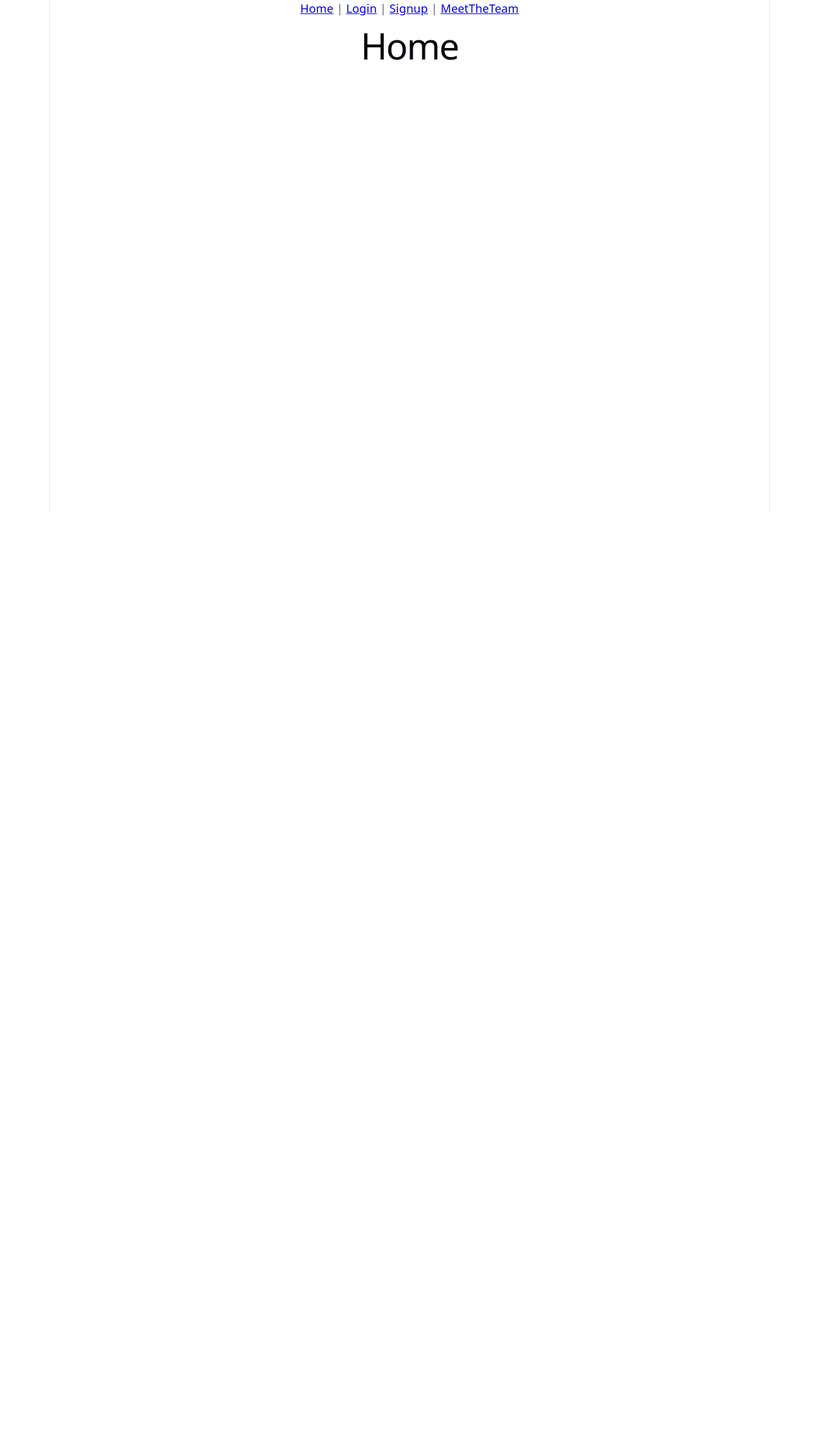
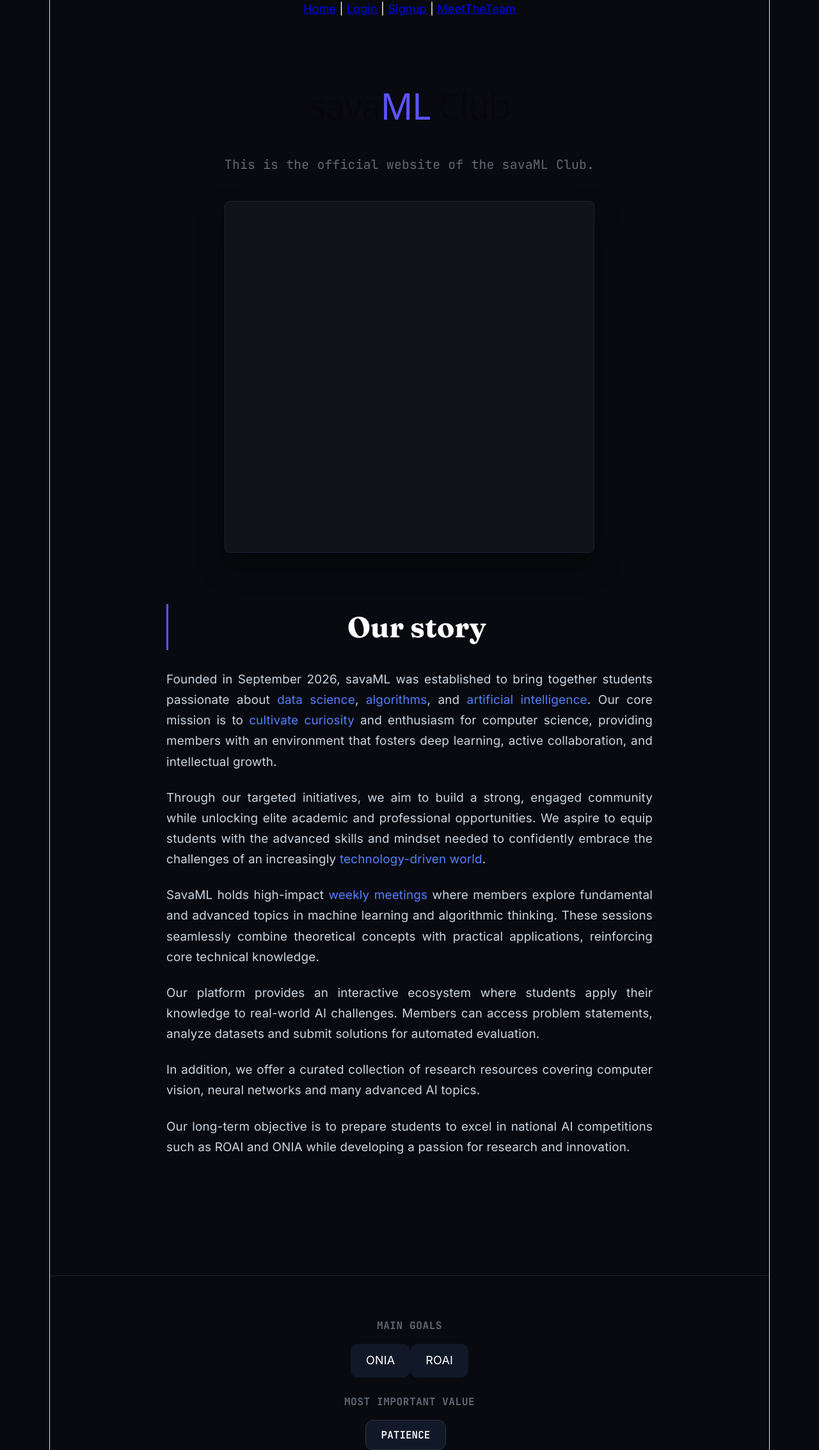
Before and after one commit to sabinngh/cezar_help, a React app in the folder frontend/frontend/: page / in a window 1280 px wide. Shown: the whole page at 64% size. Before the commit the page ends 800 px from the top, so only its background shows below. Built offline with nearby package versions, Linux system fonts and the light colour scheme; the HTML template or start-up script is replaced by a standard one.

Commit message:
Added the home page and a couple of buttons.

```diff
--- /dev/null
+++ b/frontend/frontend/src/components/Goals.jsx
@@ -0,0 +1,39 @@
+import "../styles/goals.css";
+
+function Goals() {
+
+    return (
+
+        <section className="goals-section">
+
+            <h5>Main goals</h5>
+
+            <a
+                className="goal-button"
+                href="https://olimpiada-ai.ro/ro"
+                target="_blank"
+                rel="noopener noreferrer"
+            >
+                ONIA
+            </a>
+
+            <a
+                className="goal-button"
+                href="https://olimpiada.nitro-ai.org/ro/"
+                target="_blank"
+                rel="noopener noreferrer"
+            >
+                ROAI
+            </a>
+
+            <h5>Most important value</h5>
+
+            <button>PATIENCE</button>
+
+        </section>
+
+    );
+
+}
+
+export default Goals;
--- /dev/null
+++ b/frontend/frontend/src/components/Hero.jsx
@@ -0,0 +1,37 @@
+//import "../styles/hero.css";
+//import "@google/model-viewer";
+
+function Hero() {
+    return (
+        <section className="hero-container">
+
+            <div className="hero-section">
+
+                <h1>
+                    sava<span>ML</span> Club
+                </h1>
+
+                <h4>
+                    This is the official website of the savaML Club.
+                </h4>
+
+            </div>
+
+            <div className="graphic-fullwidth-frame">
+
+                <model-viewer
+                    src="/keyboard.glb"
+                    auto-rotate
+                    camera-controls
+                    disable-zoom
+                    min-field-of-view="30deg"
+                    field-of-view="60deg"
+                />
+
+            </div>
+
+        </section>
+    );
+}
+
+export default Hero;
--- /dev/null
+++ b/frontend/frontend/src/components/OurStory.jsx
@@ -0,0 +1,44 @@
+//import "../styles/story.css";
+
+function OurStory() {
+
+    return (
+
+        <section className="content-container">
+
+            <div className="text-content">
+
+                <h3>Our story</h3>
+
+                <p>
+                    Founded in September 2026, savaML was established to bring together students passionate about <em>data science</em>, <em>algorithms</em>, and <em>artificial intelligence</em>. Our core mission is to <em>cultivate curiosity</em> and enthusiasm for computer science, providing members with an environment that fosters deep learning, active collaboration, and intellectual growth.
+                </p>
+
+                <p>
+                    Through our targeted initiatives, we aim to build a strong, engaged community while unlocking elite academic and professional opportunities. We aspire to equip students with the advanced skills and mindset needed to confidently embrace the challenges of an increasingly <em>technology-driven world</em>.
+                </p>
+
+                <p>
+                    SavaML holds high-impact <em>weekly meetings</em> where members explore fundamental and advanced topics in machine learning and algorithmic thinking. These sessions seamlessly combine theoretical concepts with practical applications, reinforcing core technical knowledge.
+                </p>
+
+                <p>
+                    Our platform provides an interactive ecosystem where students apply their knowledge to real-world AI challenges. Members can access problem statements, analyze datasets and submit solutions for automated evaluation.
+                </p>
+
+                <p>
+                    In addition, we offer a curated collection of research resources covering computer vision, neural networks and many advanced AI topics.
+                </p>
+
+                <p>
+                    Our long-term objective is to prepare students to excel in national AI competitions such as ROAI and ONIA while developing a passion for research and innovation.
+                </p>
+
+            </div>
+
+        </section>
+
+    );
+}
+
+export default OurStory;
--- a/frontend/frontend/src/pages/Home.jsx
+++ b/frontend/frontend/src/pages/Home.jsx
@@ -1,5 +1,17 @@
+import "../styles/home.css";
+
+import Hero from "../components/Hero";
+import OurStory from "../components/OurStory";
+import Goals from "../components/Goals";
+
 function Home() {
-    return <h1>Home</h1>;
+    return (
+        <>
+            <Hero />
+            <OurStory />
+            <Goals />
+        </>
+    );
 }
 
 export default Home;
--- /dev/null
+++ b/frontend/frontend/src/styles/goals.css
@@ -0,0 +1,56 @@
+button {
+    background: #111827;
+    color: white;
+    border: 1px solid #2c3442;
+    border-radius: 12px;
+    padding: 12px 24px;
+
+    font-size: 16px;
+    font-weight: 600;
+
+    cursor: pointer;
+
+    transition:
+        transform 0.25s ease,
+        box-shadow 0.25s ease,
+        background-color 0.25s ease,
+        border-color 0.25s ease;
+}
+
+button:hover {
+    transform: translateY(-3px) scale(1.08);
+
+    background-color: #1d2738;
+
+    border-color: #4f46e5;
+
+    box-shadow:
+        0 12px 28px rgba(79, 70, 229, 0.25);
+}
+
+button:active {
+    transform: translateY(0px) scale(0.98);
+
+    transition: transform 0.1s;
+}
+
+.goal-button {
+    display: inline-block;
+
+    padding: 12px 24px;
+
+    background: #111827;
+    color: white;
+    text-decoration: none;
+
+    border-radius: 12px;
+
+    transition: transform .25s ease,
+                box-shadow .25s ease;
+}
+
+.goal-button:hover {
+    transform: translateY(-3px) scale(1.08);
+
+    box-shadow: 0 10px 20px rgba(79,70,229,.3);
+}
--- /dev/null
+++ b/frontend/frontend/src/styles/home.css
@@ -0,0 +1,489 @@
+/* Importing the high-end design fonts */
+@import url('https://fonts.googleapis.com/css2?family=Fraunces:ital,opsz,wght@0,9..144,100..900;1,9..144,100..900&family=JetBrains+Mono:ital,wght@0,100..800;1,100..800&family=Inter:wght@300;400;600&display=swap');
+
+/* Reset rules */
+* {
+    margin: 0;
+    padding: 0;
+    box-sizing: border-box;
+}
+
+/* Color variables mapped directly from the savaML UI design */
+:root {
+    --bg-dark: #090a0f;       /* Deep matte black background */
+    --bg-card: #10121a;       /* Dark card background */
+    --border-color: #1e2230;  /* Tech border gray */
+    --accent-purple: #5c54ff; /* savaML Electric Purple */
+    --accent-blue: #547fff;   /* Soft electric blue color for text em */
+    --text-bright: #ffffff;   /* Crisp white titles */
+    --text-muted: #626875;    /* Subdued description text */
+}
+
+/* Global Reset & Base Layout */
+body {
+    background-color: var(--bg-dark);
+    color: var(--text-bright);
+    font-family: 'Inter', sans-serif;
+    line-height: 1.6;
+    min-height: 100vh;
+}
+
+/* ==========================================================================
+   NAVIGATION HEADER BAR STYLES
+   ========================================================================== */
+.main-header {
+    max-width: 1200px;
+    margin: 0 auto;
+    display: flex;
+    justify-content: space-between;
+    align-items: center;
+    padding: 30px 20px;
+    border-bottom: 1px solid var(--border-color);
+}
+
+.logo {
+    font-family: 'JetBrains Mono', monospace;
+    font-weight: 700;
+    font-size: 1.25rem;
+    color: var(--text-bright);
+    letter-spacing: -0.5px;
+}
+
+.logo span, h1 span {
+    color: var(--accent-purple);
+}
+
+.nav-links {
+    display: flex;
+    gap: 32px;
+}
+
+.nav-links a {
+    font-family: 'Inter', sans-serif;
+    color: var(--text-muted);
+    font-size: 0.95rem;
+    font-weight: 500;
+    text-decoration: none;
+    transition: color 0.2s ease;
+}
+
+.nav-links a:hover {
+    color: var(--text-bright);
+}
+
+.btn-signin {
+    font-family: 'JetBrains Mono', monospace;
+    background-color: var(--accent-purple);
+    color: var(--text-bright) !important;
+    padding: 8px 18px;
+    border-radius: 4px;
+    font-size: 0.85rem;
+    font-weight: 600;
+    text-decoration: none;
+    transition: opacity 0.2s ease;
+}
+
+.btn-signin:hover {
+    opacity: 0.9;
+}
+
+/* ==========================================================================
+   FULL SCREEN HERO SECTION (Huge text stacked above keyboard)
+   ========================================================================== */
+.hero-container {
+    max-width: 1200px;
+    margin: 0 auto;
+    padding: 60px 20px 0 20px;
+    text-align: center; /* Centering the titles above the canvas */
+}
+
+h1 {
+    font-family: 'Fraunces', serif;
+    font-size: 4.5rem; /* Upgraded size to look massive and premium */
+    font-weight: 700;
+    letter-spacing: -2px;
+    margin-bottom: 12px;
+}
+
+h4 {
+    font-family: 'JetBrains Mono', monospace;
+    color: var(--text-muted);
+    font-size: 1.1rem;
+    font-weight: 400;
+    margin-top: 0;
+    margin-bottom: 40px;
+}
+
+/* FULL SCREEN GRAPHIC FRAME - Stretches fully across your column track */
+.graphic-fullwidth-frame {
+    background-color: var(--bg-card);
+    border: 1px solid var(--border-color);
+    border-radius: 8px;
+    width: 100%;
+    height: 550px; /* Generous height for a sprawling 3D keyboard presence */
+    overflow: hidden;
+    margin-bottom: 80px;
+    box-shadow: 0 20px 40px rgba(0, 0, 0, 0.4);
+}
+
+model-viewer {
+    width: 100%;
+    height: 100%;
+    background-color: transparent;
+    --poster-color: transparent;
+}
+
+/* ==========================================================================
+   LOWER STORY LAYOUT CONTAINER (Optimized center column reading text)
+   ========================================================================== */
+.content-container {
+    max-width: 800px; /* Narrower width for optimal reading comfort */
+    margin: 0 auto;
+    padding: 0 20px 100px 20px;
+}
+
+h3 {
+    font-family: 'Fraunces', serif;
+    font-size: 2.5rem;
+    margin-top: 0;
+    margin-bottom: 30px;
+    border-left: 3px solid var(--accent-purple);
+    padding-left: 20px;
+}
+
+.text-content p {
+    color: #cbd5e1;
+    font-size: 1.05rem;
+    margin-bottom: 24px;
+    text-align: justify;
+    line-height: 1.7;
+}
+
+.text-content p em {
+    color: var(--accent-blue);
+    font-style: italic;
+    font-weight: 500;
+}
+
+/* ==========================================================================
+   GOALS & VALUES BUTTON SECTIONS
+   ========================================================================== */
+.goals-section {
+    margin-top: 60px;
+    border-top: 1px solid var(--border-color);
+    padding-top: 40px;
+}
+
+h5 {
+    font-family: 'JetBrains Mono', monospace;
+    font-size: 0.9rem;
+    color: var(--text-muted);
+    text-transform: uppercase;
+    margin-top: 25px;
+    margin-bottom: 15px;
+    letter-spacing: 0.5px;
+}
+
+button {
+    font-family: 'JetBrains Mono', monospace;
+    background-color: #171a26;
+    color: var(--accent-purple);
+    border: 1px solid var(--border-color);
+    padding: 10px 24px;
+    border-radius: 4px;
+    font-size: 0.85rem;
+    font-weight: 600;
+    cursor: pointer;
+    margin-right: 12px;
+    transition: all 0.2s ease;
+}
+
+button:hover {
+    border-color: var(--accent-purple);
+    background-color: rgba(92, 84, 255, 0.05);
+    box-shadow: 0 0 15px rgba(92, 84, 255, 0.1);
+}
+
+/* Responsive adjustment for mobile screens */
+@media (max-width: 768px) {
+    h1 {
+        font-size: 3rem;
+    }
+    .graphic-fullwidth-frame {
+        height: 350px;
+    }
+}
+
+/* Container to center the form vertically and horizontally */
+.auth-container {
+    display: flex;
+    justify-content: center;
+    align-items: flex-start; /* Aligns card near the top instead of vertical center */
+    min-height: auto;        /* Removes full-height stretching */
+    padding: 10px 20px 40px 20px; /* Small top padding */
+    margin-top: 0;
+}
+
+/* Form Card Container */
+.auth-card {
+    background: rgba(255, 255, 255, 0.03);
+    border: 1px solid rgba(255, 255, 255, 0.08);
+    backdrop-filter: blur(12px);
+    border-radius: 16px;
+    padding: 40px;
+    width: 100%;
+    max-width: 420px;
+    box-shadow: 0 20px 40px rgba(0, 0, 0, 0.5);
+}
+
+.auth-card h2 {
+    color: #ffffff;
+    font-size: 1.8rem;
+    font-weight: 600;
+    margin-bottom: 24px;
+    text-align: center;
+}
+
+/* Form Groups */
+.form-group {
+    display: flex;
+    flex-direction: column;
+    gap: 8px;
+    margin-bottom: 20px;
+}
+
+.form-group label {
+    color: #a1a1aa;
+    font-size: 0.9rem;
+    font-weight: 500;
+}
+
+/* Inputs styling */
+.form-group input {
+    width: 100%;
+    padding: 12px 16px;
+    background: rgba(255, 255, 255, 0.05);
+    border: 1px solid rgba(255, 255, 255, 0.15);
+    border-radius: 8px;
+    color: #ffffff;
+    font-size: 0.95rem;
+    outline: none;
+    transition: all 0.2s ease-in-out;
+}
+
+/* Input placeholder text */
+.form-group input::placeholder {
+    color: #71717a;
+}
+
+/* Focus glow matching your primary purple/blue */
+.form-group input:focus {
+    border-color: #6366f1;
+    box-shadow: 0 0 0 3px rgba(99, 102, 241, 0.25);
+    background: rgba(255, 255, 255, 0.08);
+}
+
+/* Primary Button */
+.btn-primary {
+    width: 100%;
+    padding: 12px;
+    background: #6366f1; /* Matching your header blue/purple button background */
+    color: #ffffff;
+    border: none;
+    border-radius: 8px;
+    font-size: 1rem;
+    font-weight: 600;
+    cursor: pointer;
+    transition: background 0.2s ease-in-out, transform 0.1s ease;
+    margin-top: 10px;
+}
+
+.btn-primary:hover {
+    background: #4f46e5;
+    transform: translateY(-1px);
+}
+
+.btn-primary:active {
+    transform: translateY(0);
+}
+
+/* Auth Footer Link */
+.auth-footer {
+    color: #a1a1aa;
+    font-size: 0.9rem;
+    text-align: center;
+    margin-top: 24px;
+}
+
+.auth-footer a {
+    color: #818cf8;
+    text-decoration: none;
+    font-weight: 500;
+}
+
+.auth-footer a:hover {
+    text-decoration: underline;
+}
+
+/* Center the badge wrapper with padding */
+.badge-wrapper {
+    display: flex;
+    justify-content: center; /* Centers the box on the page */
+    align-items: center;
+    width: 100%;
+    margin-top: 24px;        /* Spacing below header */
+    margin-bottom: 24px;
+}
+
+/* Centered alignment (Default for Home, Login, Signup) */
+.badge-wrapper.badge-center {
+    justify-content: center;
+}
+
+/* Left alignment (For Meet the Team) */
+.badge-wrapper.badge-left {
+    justify-content: flex-start;
+}
+
+/* The badge pill card */
+.badge-container {
+    display: inline-flex;     /* Keeps text and dot aligned in a single line */
+    align-items: center;      /* Vertically aligns dot and text in the center */
+    justify-content: center;
+    gap: 8px;                 /* Space between dot and text */
+    padding: 6px 16px;
+    border-radius: 9999px;    /* Rounded pill shape */
+    border: 1px solid rgba(255, 255, 255, 0.15);
+    background: rgba(255, 255, 255, 0.03);
+
+    /* Optional: Slight container glow to bring everything together */
+    box-shadow: 0 0 12px rgba(16, 185, 129, 0.15);
+}
+
+/* Animated green or purple glowing dot */
+.badge-dot {
+    display: inline-block;
+    width: 8px;
+    height: 8px;
+    background-color: #10b981; /* Green accent color */
+    border-radius: 50%;
+    flex-shrink: 0;           /* Prevents dot from squishing */
+
+    /* ADDED: Green Dot Glow */
+    box-shadow:
+        0 0 6px #10b981,
+        0 0 12px #10b981;
+}
+
+/* Text inside the badge */
+.badge-text {
+    font-family: 'JetBrains Mono', monospace;
+    font-size: 0.75rem;
+    text-transform: lowercase; /* Forces everything to stay lowercase */
+    letter-spacing: 0.5px;
+    color: #a2a7f5; /* A softer, bright indigo-gray text color */
+}
+
+/* Dark Overlay for Popup */
+.modal-overlay {
+    position: fixed;
+    top: 0;
+    left: 0;
+    width: 100vw;
+    height: 100vh;
+    background: rgba(0, 0, 0, 0.7);
+    backdrop-filter: blur(6px);
+    display: flex;
+    justify-content: center;
+    align-items: center;
+    z-index: 9999;
+    animation: fadeIn 0.2s ease-out;
+}
+
+/* Modal Box */
+.modal-card {
+    background-color: var(--bg-card);
+    border: 1px solid #ef4444; /* Alert red border */
+    border-radius: 12px;
+    padding: 30px;
+    width: 90%;
+    max-width: 360px;
+    text-align: center;
+    box-shadow: 0 10px 30px rgba(239, 68, 68, 0.2);
+}
+
+.modal-icon {
+    font-size: 2.5rem;
+    margin-bottom: 10px;
+}
+
+.modal-card h3 {
+    font-family: 'Fraunces', serif;
+    color: #ffffff;
+    font-size: 1.5rem;
+    margin-bottom: 8px;
+    border: none;
+    padding: 0;
+}
+
+.modal-card p {
+    font-family: 'Inter', sans-serif;
+    color: var(--text-muted);
+    font-size: 0.9rem;
+    margin-bottom: 20px;
+}
+
+.modal-card .btn-primary {
+    background: #ef4444; /* Red button for dismissal */
+}
+
+.modal-card .btn-primary:hover {
+    background: #dc2626;
+}
+
+@keyframes fadeIn {
+    from { opacity: 0; transform: scale(0.95); }
+    to { opacity: 1; transform: scale(1); }
+}
+
+/* User badge container in header */
+.user-pill {
+    display: flex;
+    align-items: center;
+    gap: 12px;
+    background: rgba(255, 255, 255, 0.05);
+    border: 1px solid rgba(255, 255, 255, 0.1);
+    padding: 6px 14px;
+    border-radius: 20px;
+}
+
+/* Username button styling */
+.user-name {
+    color: #ffffff;
+    text-decoration: none;
+    font-weight: 500;
+    font-size: 0.9rem;
+    display: flex;
+    align-items: center;
+    gap: 6px;
+    transition: color 0.2s ease;
+}
+
+.user-name:hover {
+    color: #60a5fa; /* Slight light blue highlight on hover */
+}
+
+/* Red logout text link */
+.btn-logout {
+    color: #f87171; /* Soft red */
+    text-decoration: none;
+    font-size: 0.85rem;
+    font-weight: 500;
+    padding-left: 10px;
+    border-left: 1px solid rgba(255, 255, 255, 0.15);
+    transition: color 0.2s ease;
+}
+
+.btn-logout:hover {
+    color: #ef4444; /* Bright red on hover */
+}
```
Also changed, not shown: 1 other file (tests, documents, lock files or other folders).
